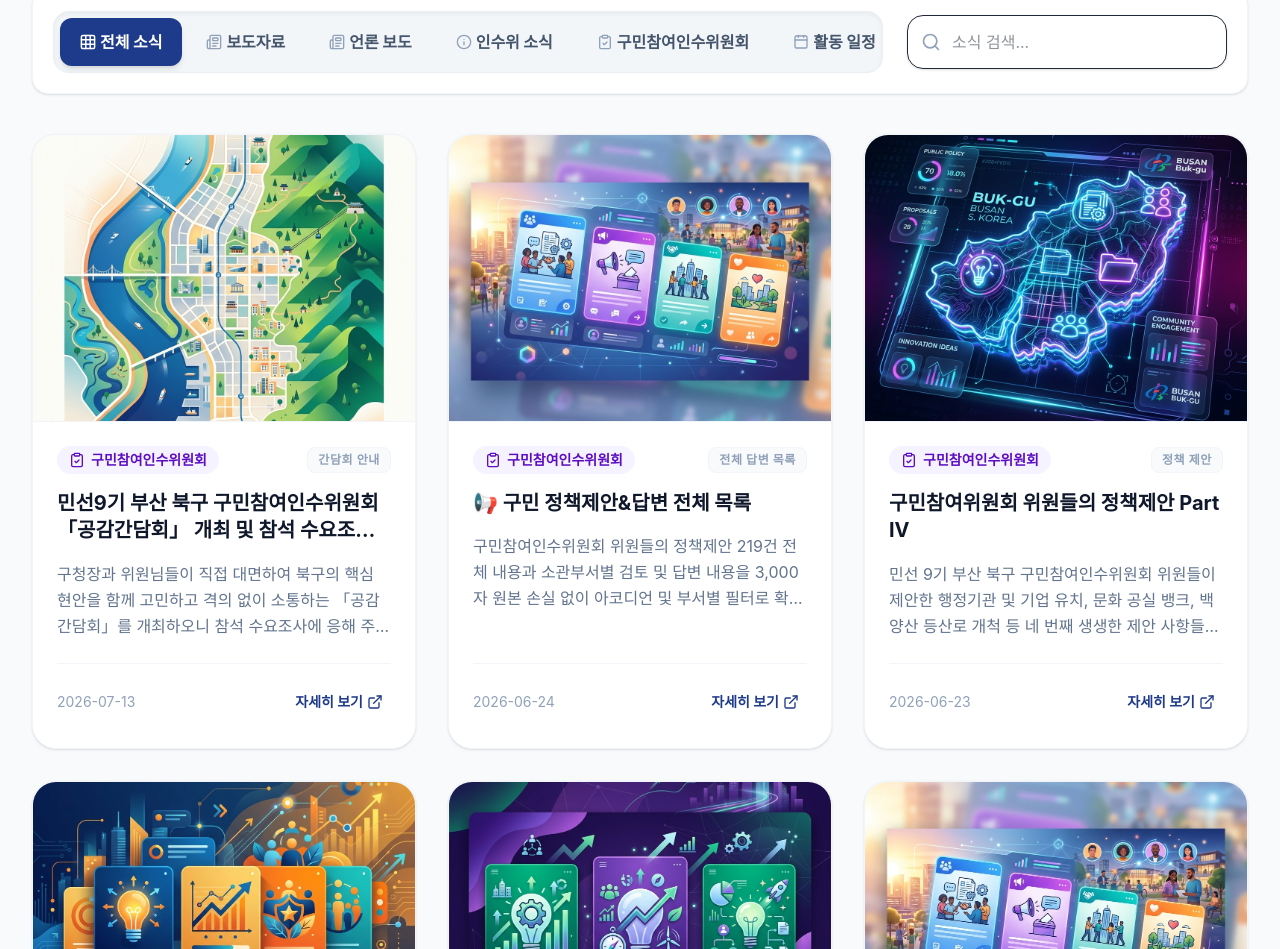
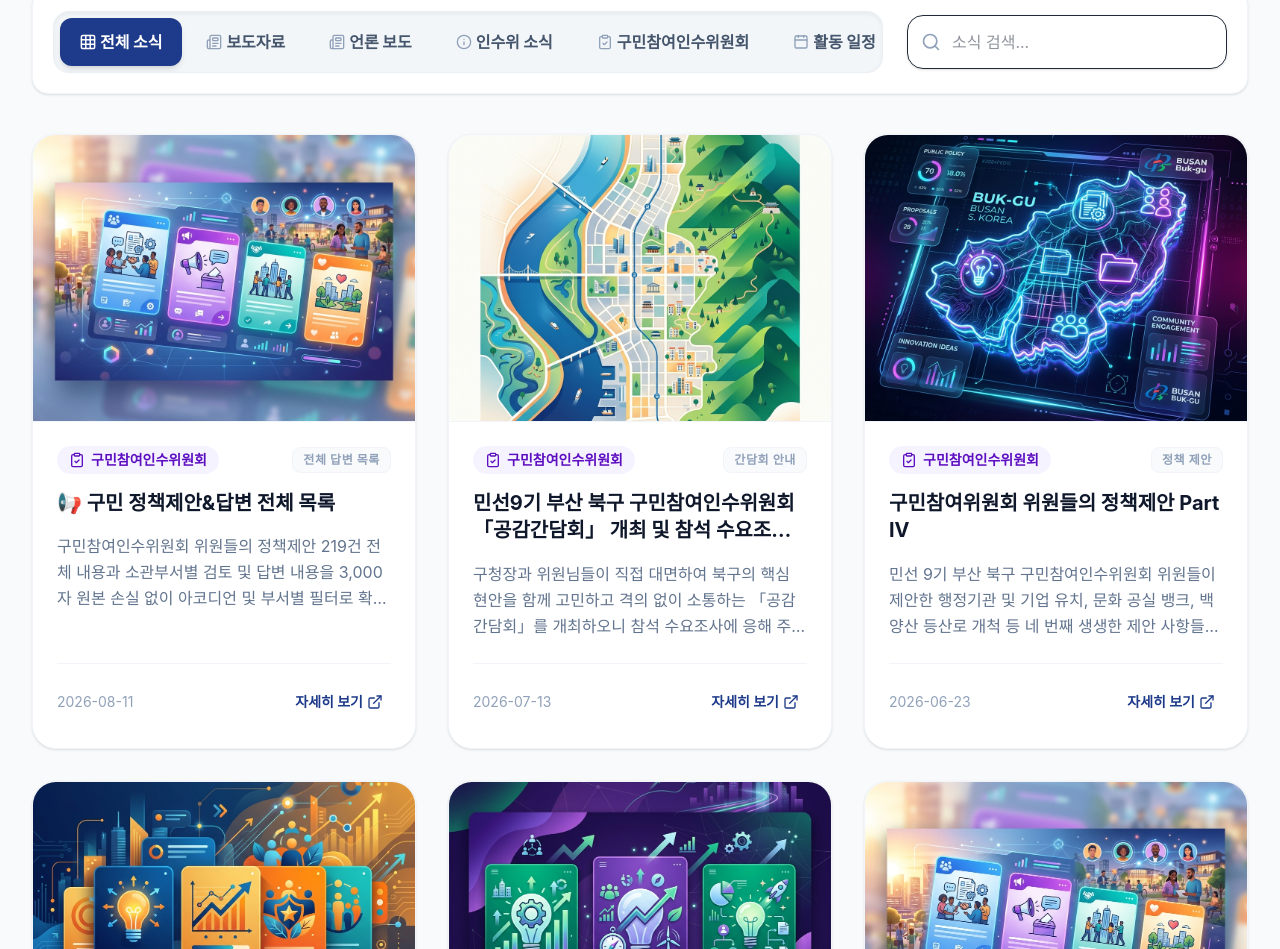
Before and after one commit to aiu144346/bukguMHJ, a React (Vite) app: page / in a window 1280 px wide. Shown: the part 2180-3129 px from the top of the page. Built offline with nearby package versions, Linux system fonts and the light colour scheme; a web font is replaced by a local one.

Commit message:
update_proposal_list_date_to_2026_08_11

```diff
--- a/src/components/ActivityBoard.tsx
+++ b/src/components/ActivityBoard.tsx
@@ -109,7 +109,7 @@ export const mockData: BoardItem[] = [
     id: 106,
     category: 'committee',
     title: '📢 구민 정책제안&답변 전체 목록',
-    date: '2026-06-24',
+    date: '2026-08-11',
     excerpt: '구민참여인수위원회 위원들의 정책제안 219건 전체 내용과 소관부서별 검토 및 답변 내용을 3,000자 원본 손실 없이 아코디언 및 부서별 필터로 확인하세요.',
     badge: '전체 답변 목록',
     imageUrl: '/images/policy_proposals_thumbnail.png',
```
